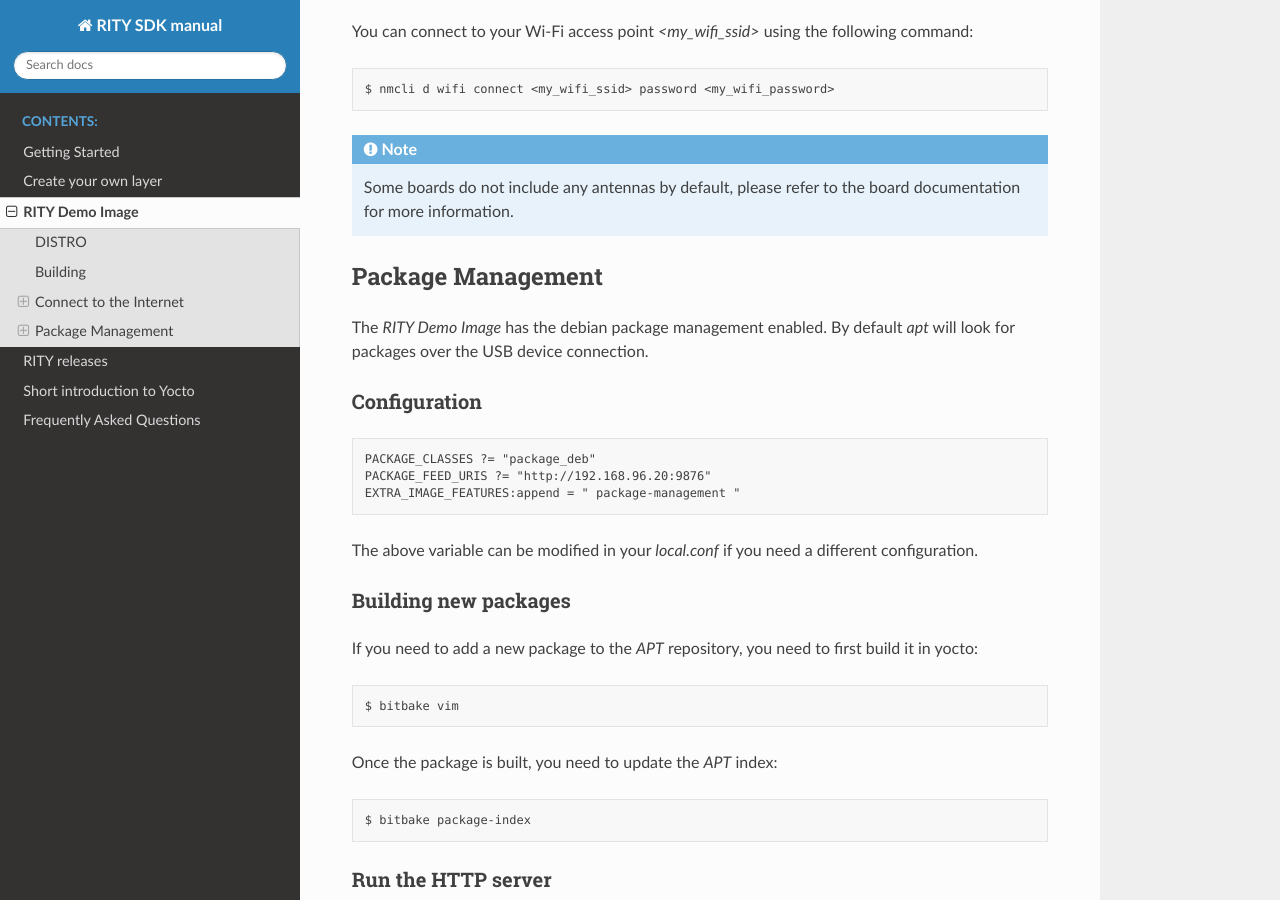
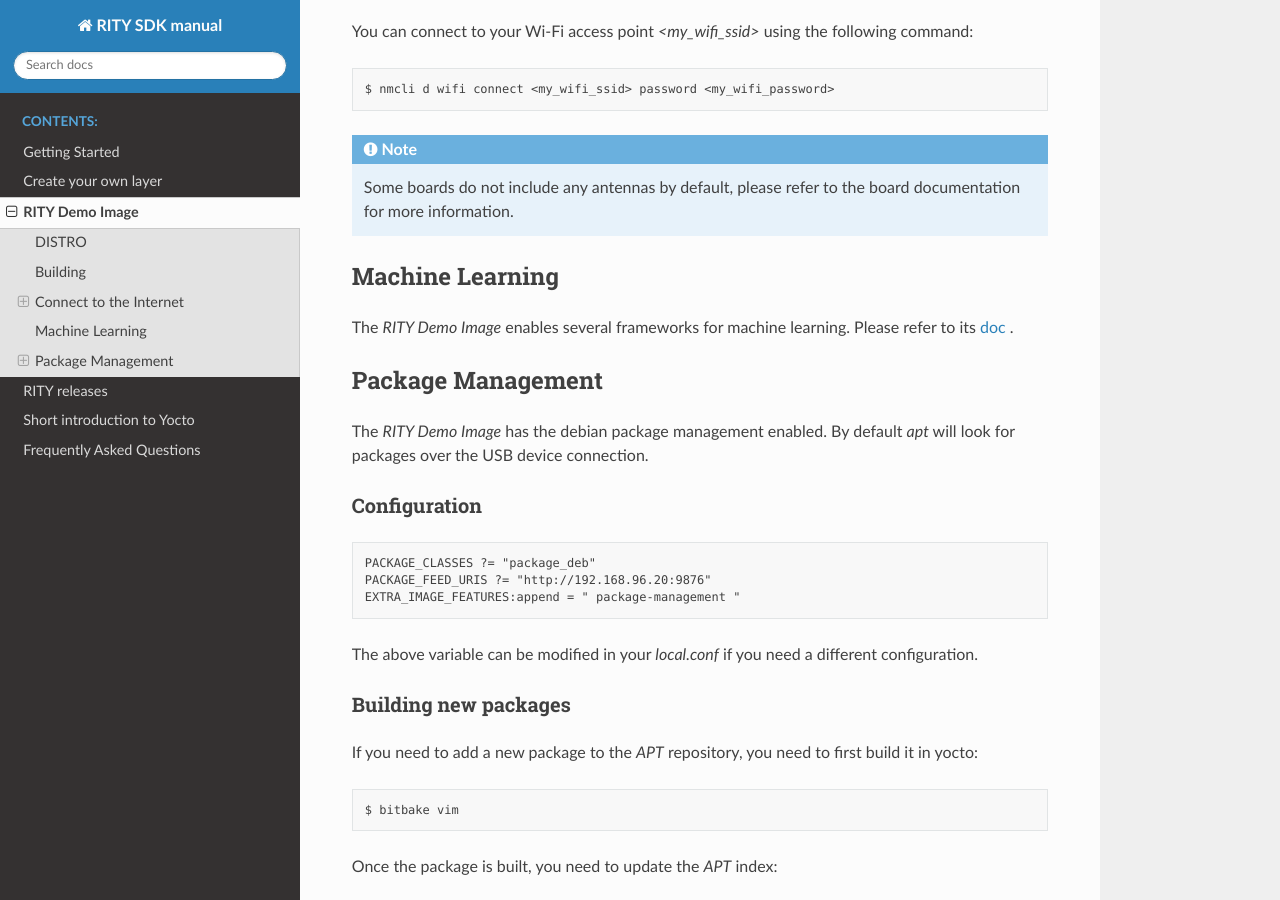
Before and after one commit to via-edge-ai/meta-rity, a Sphinx documentation site: the page built from docs/images/rity-demo-image.rst, in a window 1280 px wide and 900 px high, scrolled down 731 px. Built offline with Sphinx 7.4.7 and the Read the Docs theme 2.0.0, drawn with Linux system fonts in a browser that asks for light colours.

Commit message:
meta-rity-demo: add support of ai/ml
Signed-off-by: Julien STEPHAN <jstephan@baylibre.com>

```diff
--- a/docs/images/rity-demo-image.rst
+++ b/docs/images/rity-demo-image.rst
@@ -46,6 +46,11 @@
 
 	Some boards do not include any antennas by default, please
 	refer to the board documentation for more information.
+
+Machine Learning
+----------------
+
+The `RITY Demo Image` enables several frameworks for machine learning. Please refer to its `doc <https://mediatek.gitlab.io/aiot/rity/meta-nn/index.html>`_ .
 
 Package Management
 ------------------
```
Also changed, not shown: 5 other files.
